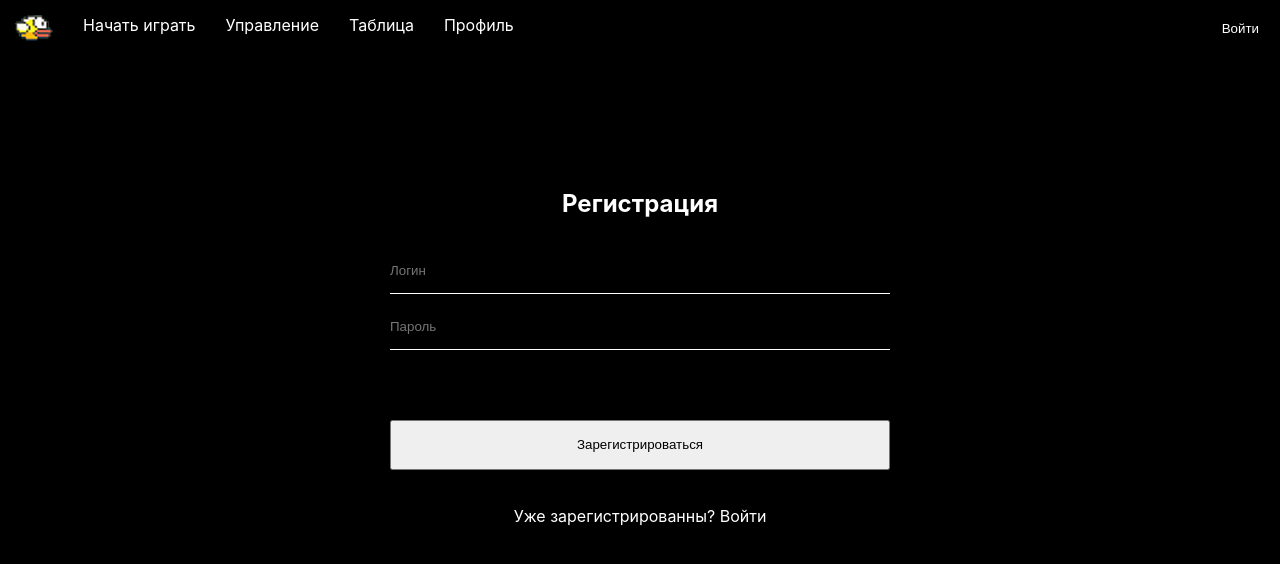
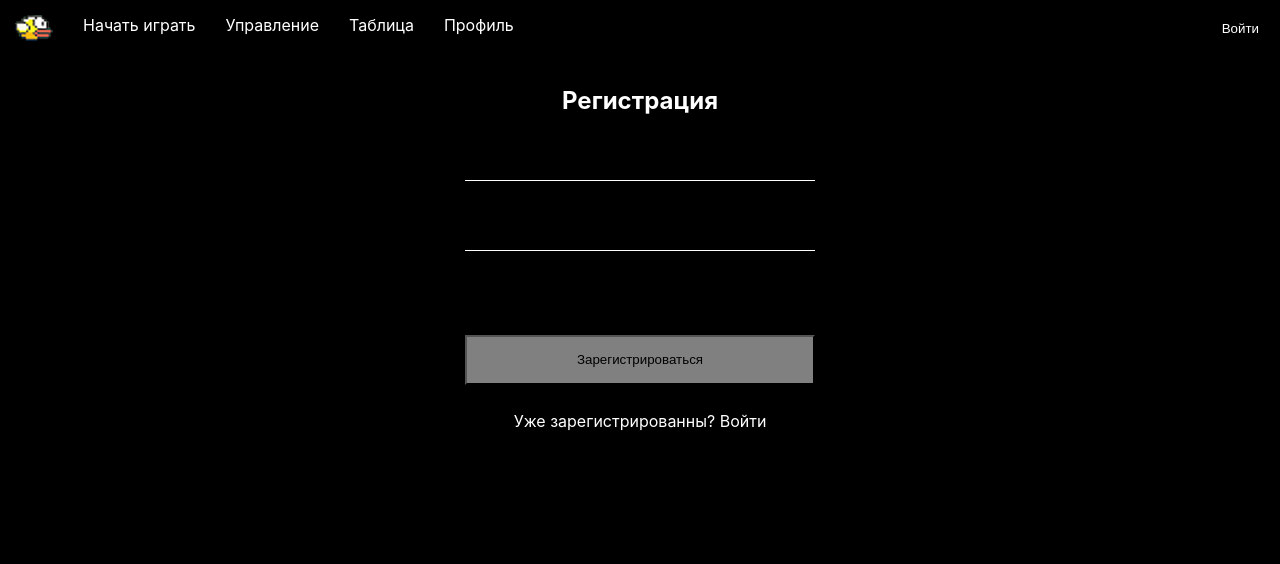
Before and after one commit to ssssed/flappy-bird-react, a React app in the folder client/: page /register in a window 1280 px wide. Shown: the top 564 px of the page. Built offline with nearby package versions, Linux system fonts and the light colour scheme.

Commit message:
feat: add validation with Formik

```diff
--- a/client/package.json
+++ b/client/package.json
@@ -27,6 +27,7 @@
   "dependencies": {
     "@babel/polyfill": "^7.12.1",
     "axios": "^0.27.2",
+    "formik": "^2.2.9",
     "mobx": "^6.6.1",
     "mobx-react-lite": "^3.4.0",
     "normalize.css": "^8.0.1",
--- a/client/src/pages/Login.jsx
+++ b/client/src/pages/Login.jsx
@@ -4,47 +4,40 @@ import { useNavigate } from 'react-router-dom';
 import appstore from '../store/appstore';
 import '../styless/login.scss';
 import { singin } from '../utils/Auth';
+import { Formik, Field, Form } from 'formik';
 
 const Login = observer(() => {
-  const [login, setLogin] = useState('');
-  const [password, setPassword] = useState('');
   const navigate = useNavigate();
-  const handleLoginChange = (e) => setLogin(e.target.value);
-  const handlePasswordChange = (e) => setPassword(e.target.value);
+  const initialValues = {
+    email: '',
+    password: '',
+  };
 
-  const handleSubmitForm = (e) => {
-    e.preventDefault();
-    singin(login, password).then((res) => {
+  return (
+    <div className='login'>
+      <Formik
+        initialValues={initialValues}
+        onSubmit={(values) => {
+          singin(values.email, values.password).then((res) => {
             localStorage.setItem('token', res.data.token);
-      appstore.setNickName(login.split('@')[0]);
+            appstore.setNickName(values.email.split('@')[0]);
             appstore.setUserId(res.data.userId);
             appstore.toogleLogin(true);
             navigate('/');
           });
-  };
-
-  return (
-    <div className='login'>
-      <form className='form' onSubmit={handleSubmitForm}>
+        }}
+      >
+        <Form className='form'>
+          <div className='container'>
             <h2 className='form__title'>Вход</h2>
-        <input
-          type='text'
-          onChange={handleLoginChange}
-          value={login}
-          placeholder='Логин'
-          className='form__input'
-        />
-        <input
-          type='password'
-          onChange={handlePasswordChange}
-          value={password}
-          placeholder='Пароль'
-          className='form__input'
-        />
+            <Field name='email' type='email' className='form__input' />
+            <Field name='password' type='password' className='form__input' />
             <button type='submit' className='form__submit'>
               Войти
             </button>
-      </form>
+          </div>
+        </Form>
+      </Formik>
     </div>
   );
 });
--- a/client/src/pages/Register.jsx
+++ b/client/src/pages/Register.jsx
@@ -2,39 +2,74 @@ import React, { useState } from 'react';
 import { Link, useNavigate } from 'react-router-dom';
 import '../styless/login.scss';
 import { register } from '../utils/Auth';
+import { Form, Field, Formik } from 'formik';
+import appstore from '../store/appstore';
 
 const Register = () => {
-  const [login, setLogin] = useState('');
-  const [password, setPassword] = useState('');
   const navigate = useNavigate();
-  const handleLoginChange = (e) => setLogin(e.target.value);
-  const handlePasswordChange = (e) => setPassword(e.target.value);
+  const initialValues = {
+    email: '',
+    password: '',
+  };
 
-  const handleSubmitForm = (e) => {
-    e.preventDefault();
-    localStorage.setItem('login', login.split('@')[0]);
-    register(login, password).then((res) => navigate('/login'));
+  const validate = (values) => {
+    const errors = {};
+    if (!/[A-Za-z0-9]{3,15}\@[a-z]{2,8}\.[a-z]{2,}/g.test(values.email))
+      errors.email = 'Введите коректный адрес электронной почты';
+    else if (/[0-9]{3,15}\@[a-z]{2,8}\.[a-z]{2,}/g.test(values.email))
+      errors.email = 'В почте должна быть хоть 1 буква';
+    if (!/.{5,15}$/g.test(values.password))
+      errors.password = 'Длинна пароля должна быть от 5 до 15 символов';
+    else if (!/[A-Z]{1,}/g.test(values.password))
+      errors.password = 'В пароле должна быть хотя бы одна буква';
+    else if (!/[0-9]{1,}/g.test(values.password))
+      errors.password = 'В пароле должна быть хотя бы одна цифра';
+    else if (!/[!@#$%^&*]{1,}/g.test(values.password))
+      errors.password =
+        'В пароле должны присутствовать спец символы такие как: !@#$%^&*';
+    return errors;
   };
 
   return (
     <div className='login register'>
-      <form className='form' onSubmit={handleSubmitForm}>
+      <Formik
+        initialValues={initialValues}
+        validate={validate}
+        onSubmit={(values) => {
+          appstore.setNickName(values.email.split('@')[0]);
+          register(values.email, values.password).then((res) =>
+            navigate('/login')
+          );
+        }}
+      >
+        {({ errors, touched, isValid, dirty }) => (
+          <Form className='form'>
+            <div className='container'>
               <h2 className='form__title'>Регистрация</h2>
-        <input
-          type='text'
-          onChange={handleLoginChange}
-          value={login}
-          placeholder='Логин'
+              <Field
+                type='email'
                 className='form__input'
+                name='email'
+                required
               />
-        <input
+              <span className='form__error'>
+                {touched.email && errors.email}
+              </span>
+              <Field
                 type='password'
-          onChange={handlePasswordChange}
-          value={password}
-          placeholder='Пароль'
                 className='form__input'
+                name='password'
+                required
               />
-        <button type='submit' className='form__submit'>
+              <span className='form__error'>
+                {touched.password && errors.password}
+              </span>
+              <button
+                type='submit'
+                className={`form__submit ${
+                  !isValid || !dirty ? 'form__submit_disable' : ''
+                }`}
+              >
                 Зарегистрироваться
               </button>
               <p className='form__text'>
@@ -45,7 +80,10 @@ const Register = () => {
                   </Link>
                 }
               </p>
-      </form>
+            </div>
+          </Form>
+        )}
+      </Formik>
     </div>
   );
 };
--- a/client/src/styless/login.scss
+++ b/client/src/styless/login.scss
@@ -1,9 +1,16 @@
 .form {
-  margin: 10% auto 0;
-  width: 500px;
+  display: flex;
+  justify-content: center;
+}
+
+.container {
   display: flex;
   flex-direction: column;
-  gap: 20px;
+  min-height: 470px;
+  max-width: 350px;
+  width: 100%;
+  padding: 25px;
+  gap: 10px;
 }
 
 .form__title {
@@ -26,6 +33,14 @@
   cursor: pointer;
 }
 
+.form__submit_disable {
+  pointer-events: none;
+  background-color: gray;
+  margin: 50px 0 0;
+  height: 50px;
+  cursor: none;
+}
+
 .form__text {
   color: white;
   text-align: center;
@@ -40,3 +55,7 @@
 .login {
   background-color: black;
 }
+
+.form__error {
+  min-height: 14px;
+}
```
Also changed, not shown: 1 other file (tests, documents, lock files or other folders). Lines whose indentation alone changed are shown as unchanged.
